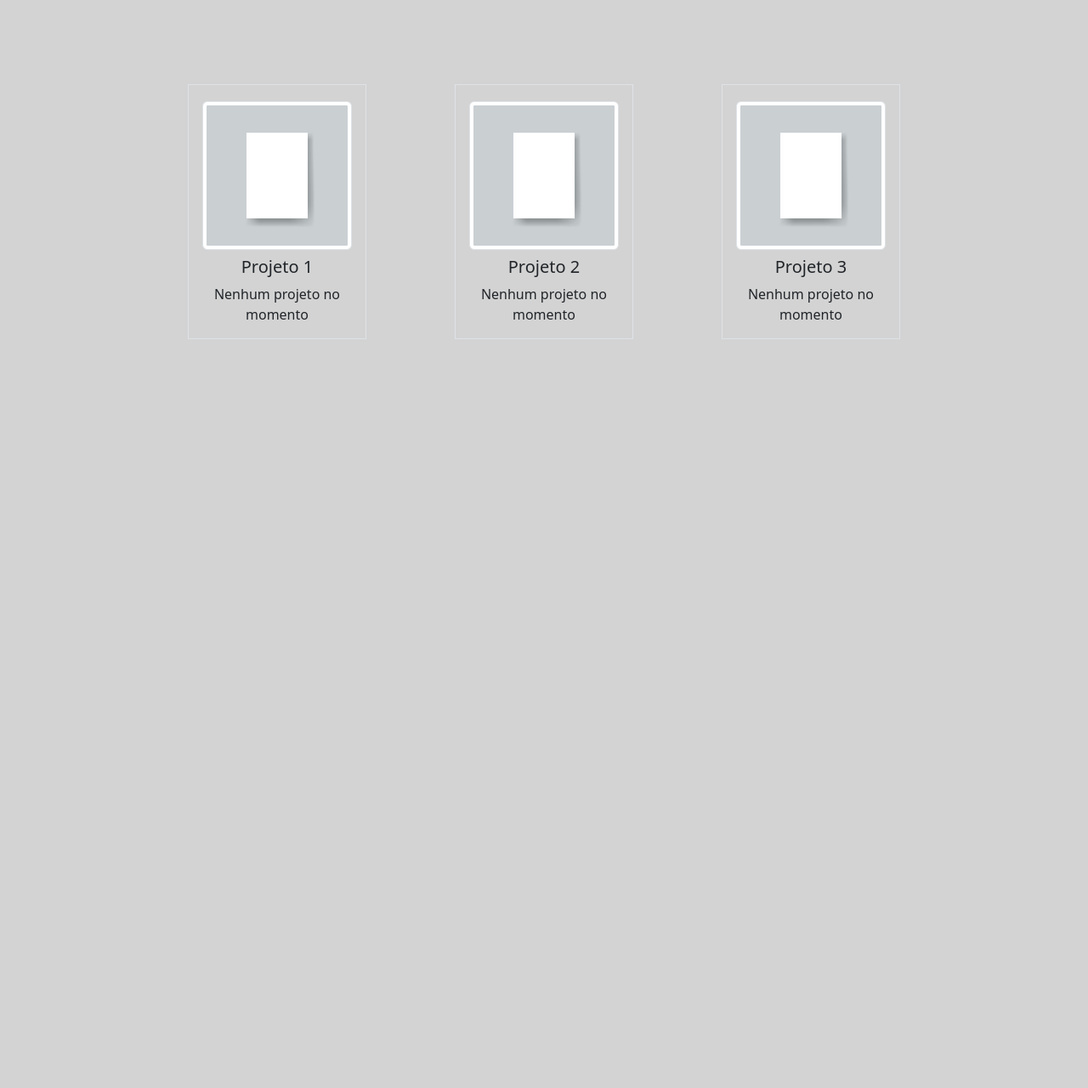
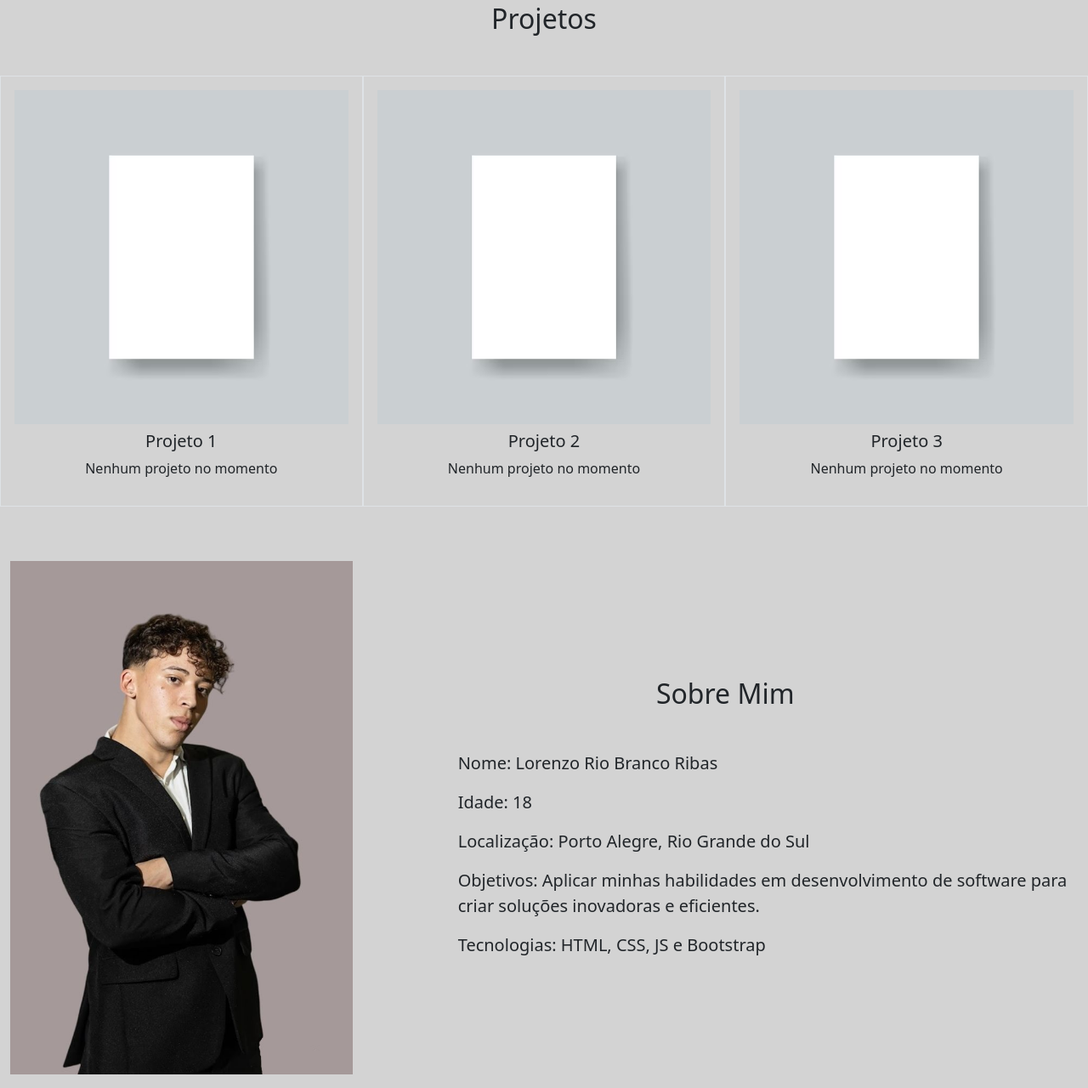
Before and after one commit to LorenzoRibas/Portfolio, a plain HTML site: page index.html in a window 1280 px wide. Shown: the part 907-2187 px from the top of the page at 85% size. Before the commit the page ends 1506 px from the top, so only its background shows below. Drawn offline with nearby package versions, Linux system fonts and the light colour scheme.

Commit message:
Inicio contatos

```diff
--- a/css/style.css
+++ b/css/style.css
@@ -8,14 +8,13 @@ body, header {
 
 .title-container {
     margin-top: 100px;
-    margin-left: 200px;
 }
 
 .text {
     white-space: nowrap;
     overflow: hidden;
     border-right: 5px solid transparent;
-    animation: typing 6s steps(23)
+    animation: typing 6s steps(23);
 }
 
 @keyframes typing {
@@ -28,7 +27,7 @@ body, header {
 }
 
 i {
-    color:black;
+    color: black;
 }
 
 a {
@@ -46,16 +45,38 @@ a {
     }
     .lorenzo-img {
         height: 700px;
-        width: auto
+        width: auto;
     }
 }
 
 /* Projetos */
-
 .projects-container {
-    height: 500px;
+    height: auto;
 }
 
 .projects-container .border {
     min-height: 300px;
 }
+
+/* Sobre mim */
+.about-container {
+    margin-top: 100px;
+}
+
+.project img {
+    width: 100%;
+    height: auto;
+}
+
+.about-text {
+    margin-left: 100px;
+}
+
+@media (max-width: 768px) {
+    .projects-container .border {
+        min-height: auto;
+    }
+    .about-text {
+        margin-left: 50px;
+    }
+}
--- a/index.html
+++ b/index.html
@@ -1,21 +1,26 @@
 <!DOCTYPE html>
 <html lang="pt-br">
+
 <head>
     <meta charset="UTF-8">
     <meta name="viewport" content="width=device-width, initial-scale=1.0">
     <title>Lorenzo Ribas</title>
     <script src="https://kit.fontawesome.com/73c58b7ad8.js" crossorigin="anonymous"></script>
-    <link href="https://cdn.jsdelivr.net/npm/bootstrap@5.3.3/dist/css/bootstrap.min.css" rel="stylesheet" integrity="sha384-QWTKZyjpPEjISv5WaRU9OFeRpok6YctnYmDr5pNlyT2bRjXh0JMhjY6hW+ALEwIH" crossorigin="anonymous">
-    <script src="https://cdn.jsdelivr.net/npm/bootstrap@5.3.3/dist/js/bootstrap.bundle.min.js" integrity="sha384-YvpcrYf0tY3lHB60NNkmXc5s9fDVZLESaAA55NDzOxhy9GkcIdslK1eN7N6jIeHz" crossorigin="anonymous"></script>
+    <link href="https://cdn.jsdelivr.net/npm/bootstrap@5.3.3/dist/css/bootstrap.min.css" rel="stylesheet"
+        integrity="sha384-QWTKZyjpPEjISv5WaRU9OFeRpok6YctnYmDr5pNlyT2bRjXh0JMhjY6hW+ALEwIH" crossorigin="anonymous">
+    <script src="https://cdn.jsdelivr.net/npm/bootstrap@5.3.3/dist/js/bootstrap.bundle.min.js"
+        integrity="sha384-YvpcrYf0tY3lHB60NNkmXc5s9fDVZLESaAA55NDzOxhy9GkcIdslK1eN7N6jIeHz"
+        crossorigin="anonymous"></script>
     <link rel="stylesheet" href="css/style.css">
-    <script src="js/script.js"></script>
 </head>
+
 <body>
     <header>
         <nav class="navbar navbar-expand-lg">
             <div class="container-fluid">
                 <a class="navbar-brand dark-text fs-4" href="#">Lorenzo Ribas</a>
-                    <button class="navbar-toggler" type="button" data-bs-toggle="collapse" data-bs-target="#navbarContent" aria-controls="navbarContent" aria-expanded="false" aria-label="Toggle navigation">
+                <button class="navbar-toggler" type="button" data-bs-toggle="collapse" data-bs-target="#navbarContent"
+                    aria-controls="navbarContent" aria-expanded="false" aria-label="Toggle navigation">
                     <span class="navbar-toggler-icon"></span>
                 </button>
                 <div class="collapse navbar-collapse" id="navbarContent">
@@ -24,10 +29,10 @@
                             <a class="nav-link dark-text fs-5" aria-current="page" href="#projects">Projetos</a>
                         </li>
                         <li class="nav-item">
-                                <a class="nav-link dark-text fs-5" href="#">Sobre</a>
+                            <a class="nav-link dark-text fs-5" href="#about">Sobre</a>
                         </li>
                         <li class="nav-item">
-                                <a class="nav-link dark-text fs-5" href="#">Contato</a>
+                            <a class="nav-link dark-text fs-5" href="#contact">Contato</a>
                         </li>
                     </ul>
                 </div>
@@ -49,7 +54,7 @@
                         <p class="text fs-4 d-inline-block">Desenvolvedor Front-End</p>
                     </div>
                 </div>
-                    <div class="col-md-6">
+                <div class="col-md-6 text-center">
                     <div class="img-container">
                         <img src="img/IMG_3939.jpg" class="lorenzo-img img-fluid" alt="Imagem do Lorenzo">
                     </div>
@@ -57,41 +62,49 @@
             </div>
         </div>
 
-            <div id="projects" class="container-fluid projects-container mt-5 py-5">
+        <div id="projects" class="container-fluid text-center mt-5">
+            <h5 class="title fs-2">Projetos</h5>
+        </div>
+
         <div class="container-fluid projects-container mt-5">
-                    <div class="row align-items-center">
-                        <div class="col-md-2 blank"></div>
-                        <div class="col-md-2 border d-flex flex-column justify-content-end p-3 project">
-                            <div class="text-container text-center">
-                                <img src="img/blank.jpg" class="img-thumbnail" alt="Simulação imagem">
-                                <h5 class="title mt-2">Projeto 1</h5>
-                                <p class="mb-0">Nenhum projeto no momento</p>
+            <div class="row">
+                <div class="col-12 col-md-4 border p-3 project text-center mb-3">
+                    <img src="img/blank.jpg" class="img-fluid mb-2" alt="Simulação imagem">
+                    <h5 class="title">Projeto 1</h5>
+                    <p>Nenhum projeto no momento</p>
                 </div>
+                <div class="col-12 col-md-4 border p-3 project text-center mb-3">
+                    <img src="img/blank.jpg" class="img-fluid mb-2" alt="Simulação imagem">
+                    <h5 class="title">Projeto 2</h5>
+                    <p>Nenhum projeto no momento</p>
                 </div>
-                        <div class="col-md-1 blank"></div>
-                        <div class="col-md-2 border d-flex flex-column justify-content-end p-3 project">
-                            <div class="text-container text-center">
-                                <img src="img/blank.jpg" class="img-thumbnail" alt="Simulação imagem">
-                                <h5 class="title mt-2">Projeto 2</h5>
-                                <p class="mb-0">Nenhum projeto no momento</p>
-                            </div>
-                        </div>
-                        <div class="col-md-1 blank"></div>
-                        <div class="col-md-2 border d-flex flex-column justify-content-end p-3 project">
-                            <div class="text-container text-center">
-                                <img src="img/blank.jpg" class="img-thumbnail" alt="Simulação imagem">
-                                <h5 class="title mt-2">Projeto 3</h5>
-                                <p class="mb-0">Nenhum projeto no momento</p>
-                            </div>
-                        </div>
-                        <div class="col-md-2 blank"></div>
+                <div class="col-12 col-md-4 border p-3 project text-center mb-3">
+                    <img src="img/blank.jpg" class="img-fluid mb-2" alt="Simulação imagem">
+                    <h5 class="title">Projeto 3</h5>
+                    <p>Nenhum projeto no momento</p>
                 </div>
             </div>
         </div>
 
-            <div class="container-fluid about-container" id="about">
+        <div id="about" class="container-fluid about-container d-block mt-5">
+            <div class="row align-items-center">
+                <div class="col-12 col-md-4 text-center text-md-start mb-3">
+                    <img src="img/IMG_3935.jpg" class="img-fluid" alt="">
+                </div>
+                <div class="col-12 col-md-8">
+                    <h5 class="fs-2 text-center mb-5">Sobre Mim</h5>
+                    <p class="about-text fs-5 my-3">Nome: Lorenzo Rio Branco Ribas</p>
+                    <p class="about-text fs-5 my-3">Idade: 18</p>
+                    <p class="about-text fs-5 my-3">Localização: Porto Alegre, Rio Grande do Sul</p>
+                    <p class="about-text fs-5 my-3">Objetivos: Aplicar minhas habilidades em desenvolvimento de software para criar soluções inovadoras e eficientes.</p>
+                    <p class="about-text fs-5 my-3">Tecnologias: HTML, CSS, JS e Bootstrap</p>
+                </div>
+            </div>
+        </div>
 
-            </div>
+        <div class="container-fluid contact-container" id="contact"></div>
     </main>
+
 </body>
+
 </html>
```
Also changed, not shown: img/IMG_3935.jpg (added). Lines whose indentation alone changed are shown as unchanged.
